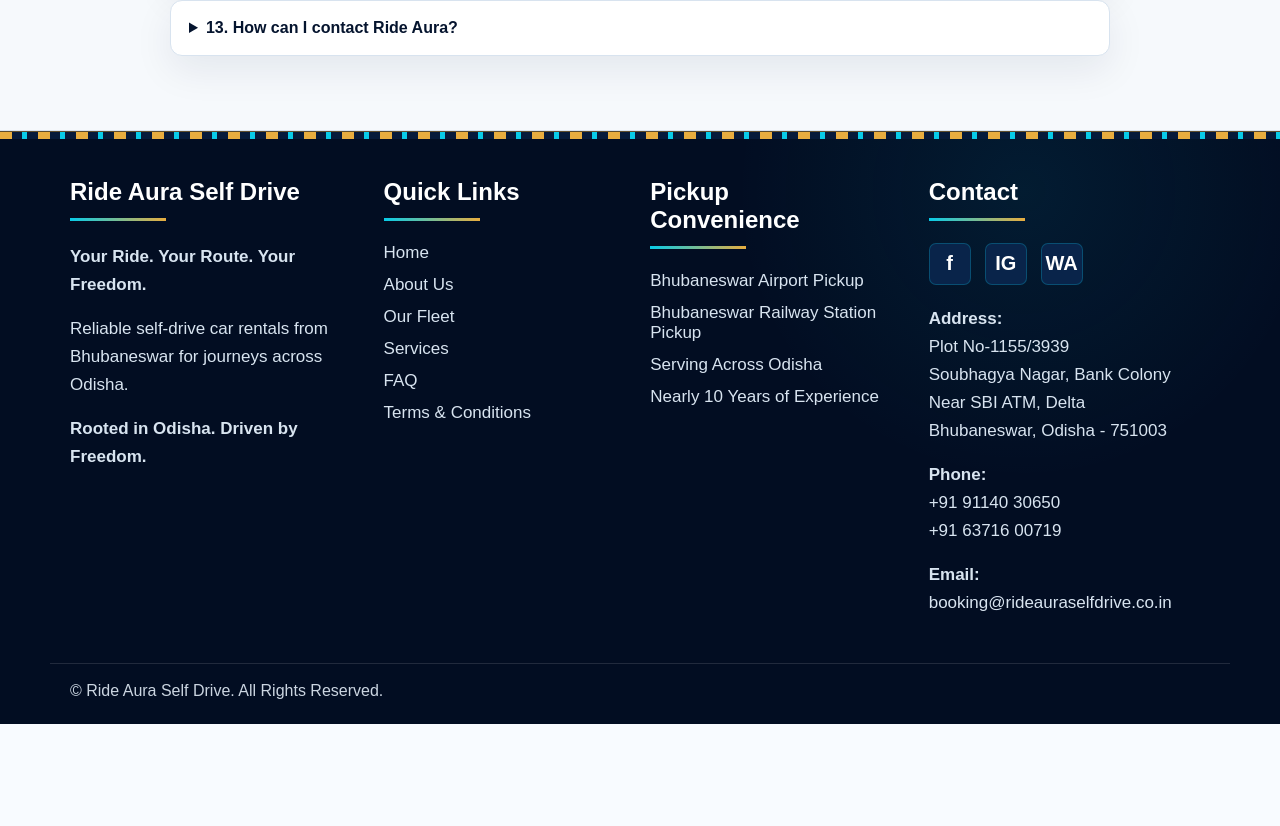
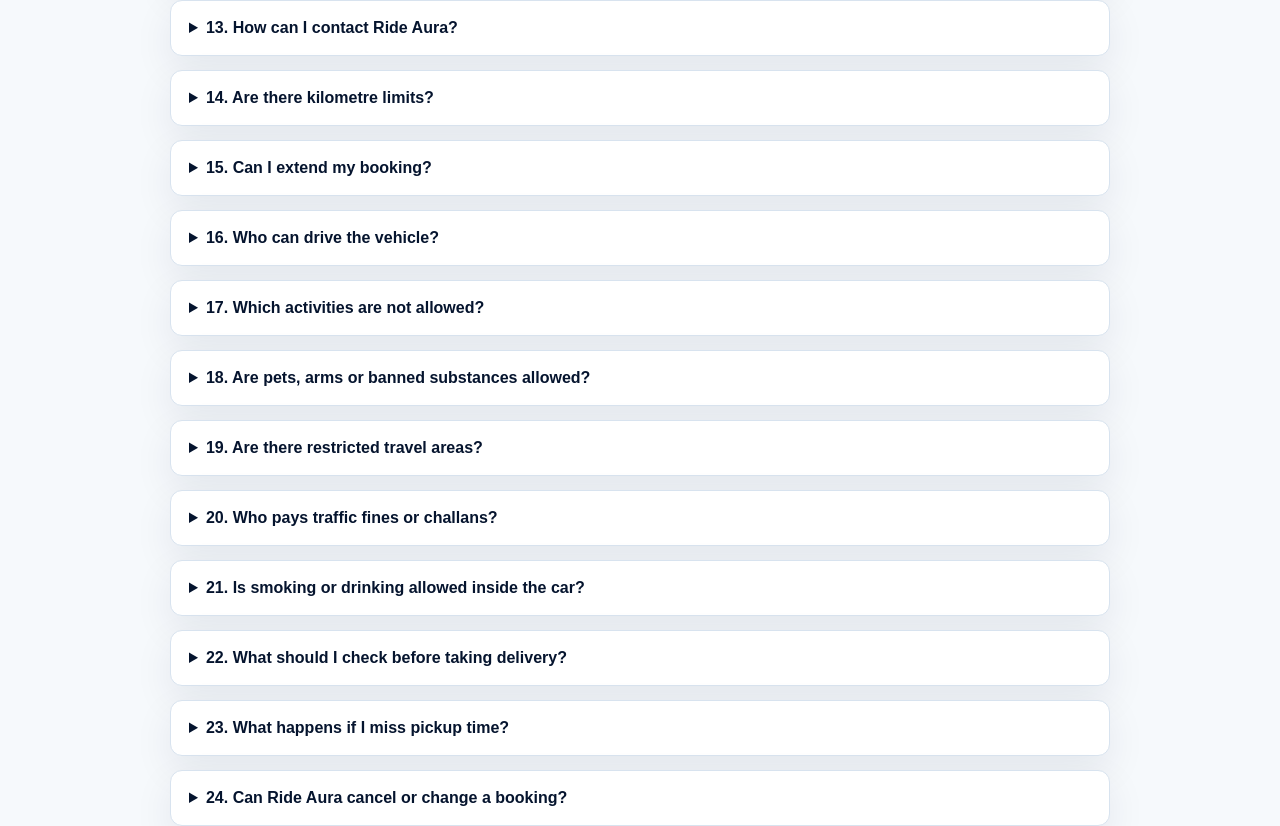
Before and after one commit to psusil66-code/rideaura-final, a Next.js app: page /faq in a window 1280 px wide. Shown: the part 1334-2160 px from the top of the page. Before the commit the page ends 2058 px from the top, so only its background shows below. Built offline with nearby package versions, Linux system fonts and the light colour scheme; no server answers.

Commit message:
Expand Ride Aura FAQ policies

```diff
--- a/app/faq/page.tsx
+++ b/app/faq/page.tsx
@@ -50,6 +50,50 @@
   {
     question: '13. How can I contact Ride Aura?',
     answer: 'You can call +91 91140 30650 or +91 63716 00719, email booking@rideauraselfdrive.co.in, or visit Plot No-1155/3939, Soubhagya Nagar, Bank Colony, Near SBI ATM, Delta, Bhubaneswar, Odisha - 751003.'
+  },
+  {
+    question: '14. Are there kilometre limits?',
+    answer: 'Kilometre limits may depend on the selected rental plan, car category and booking duration. Any extra kilometre charges, if applicable, will be communicated by Ride Aura before confirmation.'
+  },
+  {
+    question: '15. Can I extend my booking?',
+    answer: 'Yes, booking extension can be requested before the scheduled return time. Extension approval depends on car availability, payment confirmation and Ride Aura approval.'
+  },
+  {
+    question: '16. Who can drive the vehicle?',
+    answer: 'Only the renter or a verified authorised driver approved for the booking may drive the vehicle. Sub-letting or allowing an unauthorised person to drive may lead to deposit forfeiture and additional liability.'
+  },
+  {
+    question: '17. Which activities are not allowed?',
+    answer: 'The vehicle must not be used for racing, towing, taxi service, commercial goods carrying, product promotion, illegal activity, drunk driving, drug-influenced driving or any activity prohibited by law or Ride Aura terms.'
+  },
+  {
+    question: '18. Are pets, arms or banned substances allowed?',
+    answer: 'No. Customers are not allowed to carry arms, ammunitions, banned drugs or pets in Ride Aura vehicles. Penalties may apply if prohibited items or misuse are found.'
+  },
+  {
+    question: '19. Are there restricted travel areas?',
+    answer: 'Phulbani, Koraput and Malkangiri belts in Odisha are restricted areas for Ride Aura bookings. A booking for these restricted areas may be treated as cancelled.'
+  },
+  {
+    question: '20. Who pays traffic fines or challans?',
+    answer: 'The customer is responsible for traffic fines, parking fines, toll violations, e-challans and penalties during the rental period. Ride Aura may recover such amounts even if the challan is received later.'
+  },
+  {
+    question: '21. Is smoking or drinking allowed inside the car?',
+    answer: 'No. Smoking, drinking and drugs are not allowed inside Ride Aura cars. Cleaning charges or penalties may apply if smell, stains, prohibited items or related evidence are found.'
+  },
+  {
+    question: '22. What should I check before taking delivery?',
+    answer: 'Customers should check the car condition, fuel level, documents, photos/videos, accessories and existing damage before handover. Any concern should be reported to Ride Aura immediately.'
+  },
+  {
+    question: '23. What happens if I miss pickup time?',
+    answer: 'If the customer does not collect the vehicle within the permitted pickup window and does not inform Ride Aura, the booking may be treated as a no-show and applicable charges may apply.'
+  },
+  {
+    question: '24. Can Ride Aura cancel or change a booking?',
+    answer: 'Ride Aura may offer an alternate vehicle or cancel/refund where a car becomes unavailable due to breakdown, maintenance, accident, documentation issue, safety concern or unavoidable operational reason.'
   }
 ];
 
```
Also changed, not shown: app/page.tsx (+45 -1 lines).
